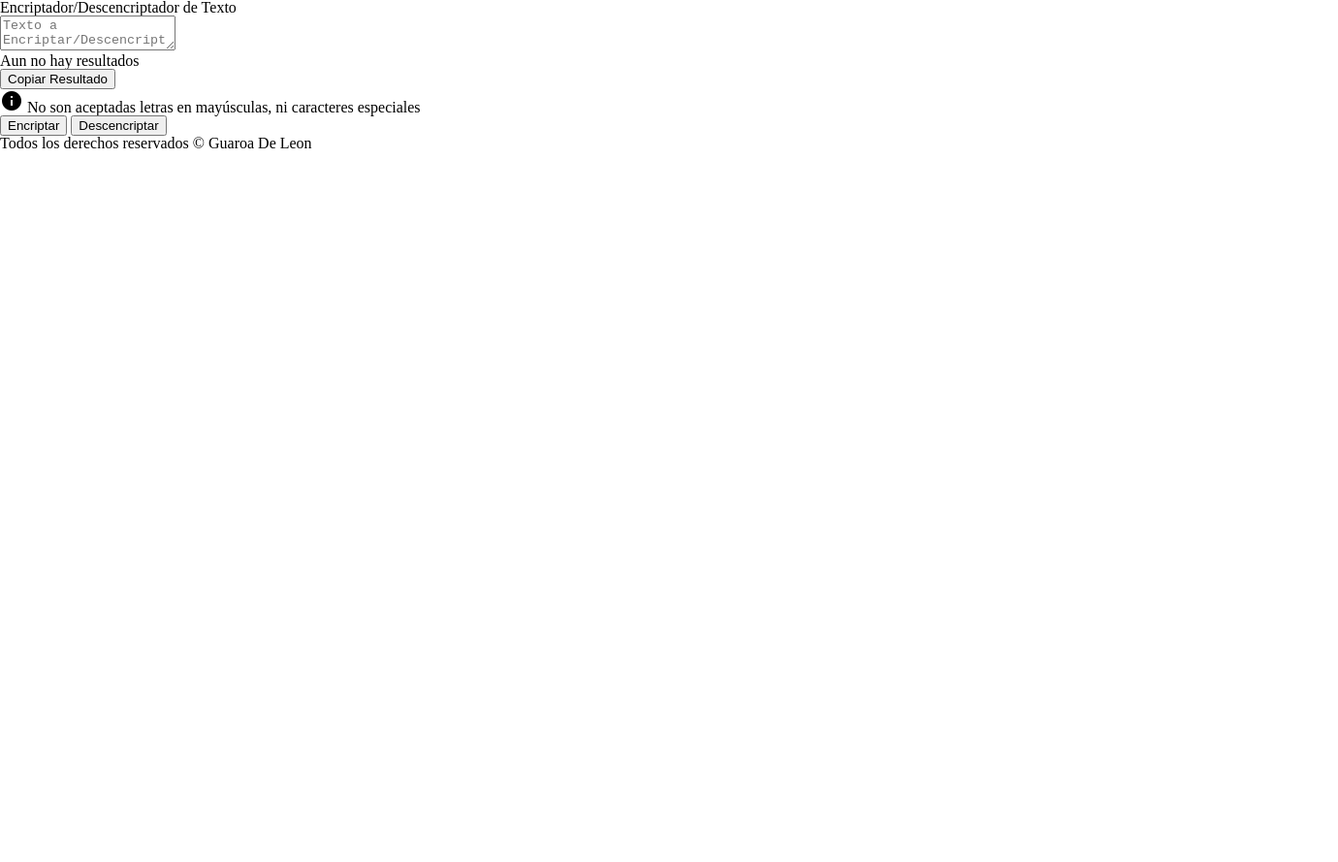
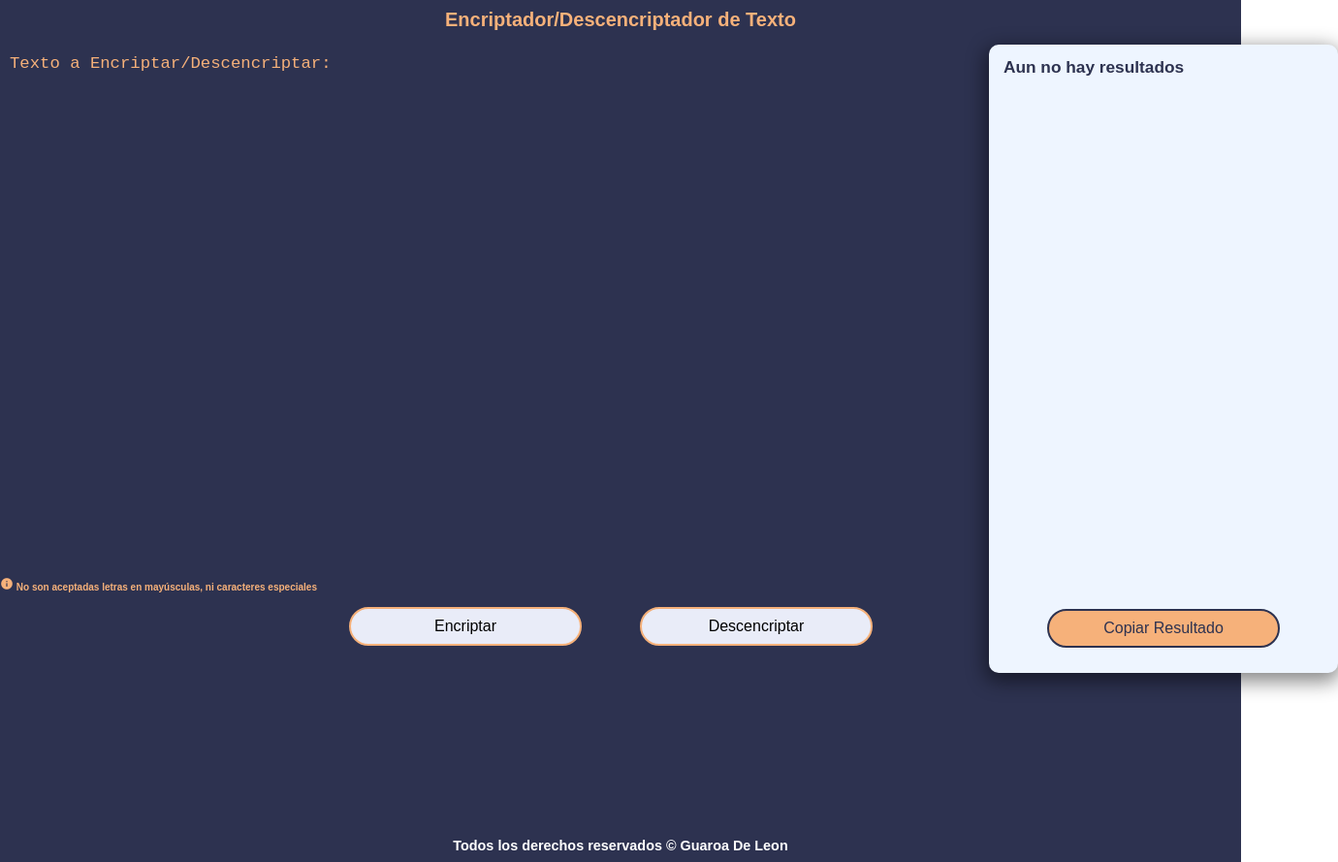
Before and after one commit to GuaroaDL/Encoder, a plain HTML site: page index.html in a window 1280 px wide. Shown: the whole page at 97% size, 1380 px wide, since content can reach past the window. Before the commit the page ends 800 px from the top, so only its background shows below. Drawn offline with Linux system fonts and the light colour scheme; the site is published under a folder, as on GitHub Pages, so addresses that start at the root find nothing.

Commit message:
Update index.html

```diff
--- a/index.html
+++ b/index.html
@@ -5,7 +5,7 @@
   <meta name="viewport" content="width=device-width, initial-scale=1.0">
   <title>Encriptador/Descencriptador de Texto</title>
   <link rel="stylesheet" href="./reset.css">
-  <link rel="stylesheet" href="/styles.css">
+  <link rel="stylesheet" href="./styles.css">
   <link href="https://fonts.googleapis.com/icon?family=Material+Icons" rel="stylesheet">
   <script src="./app.js"></script>
 </head>
```
